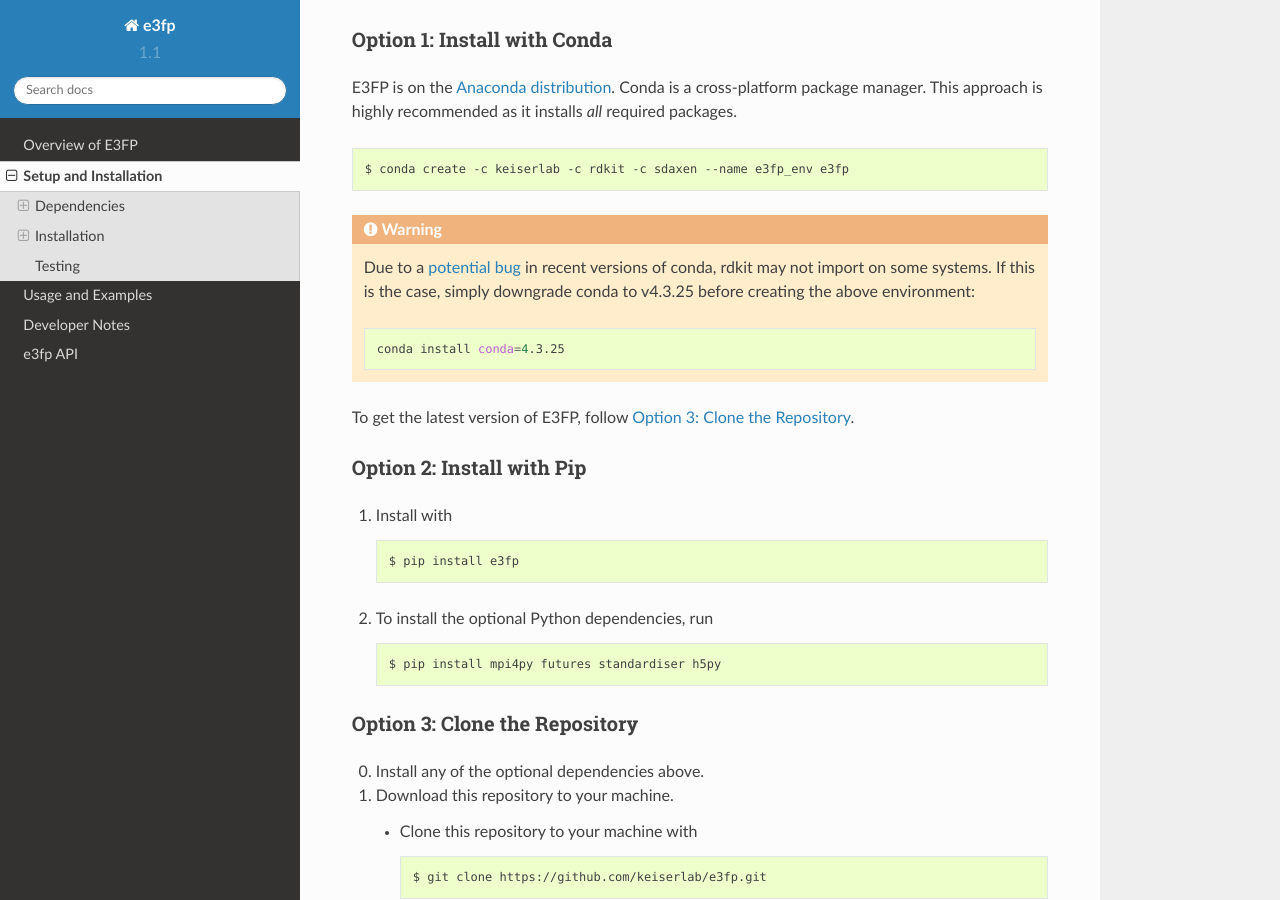
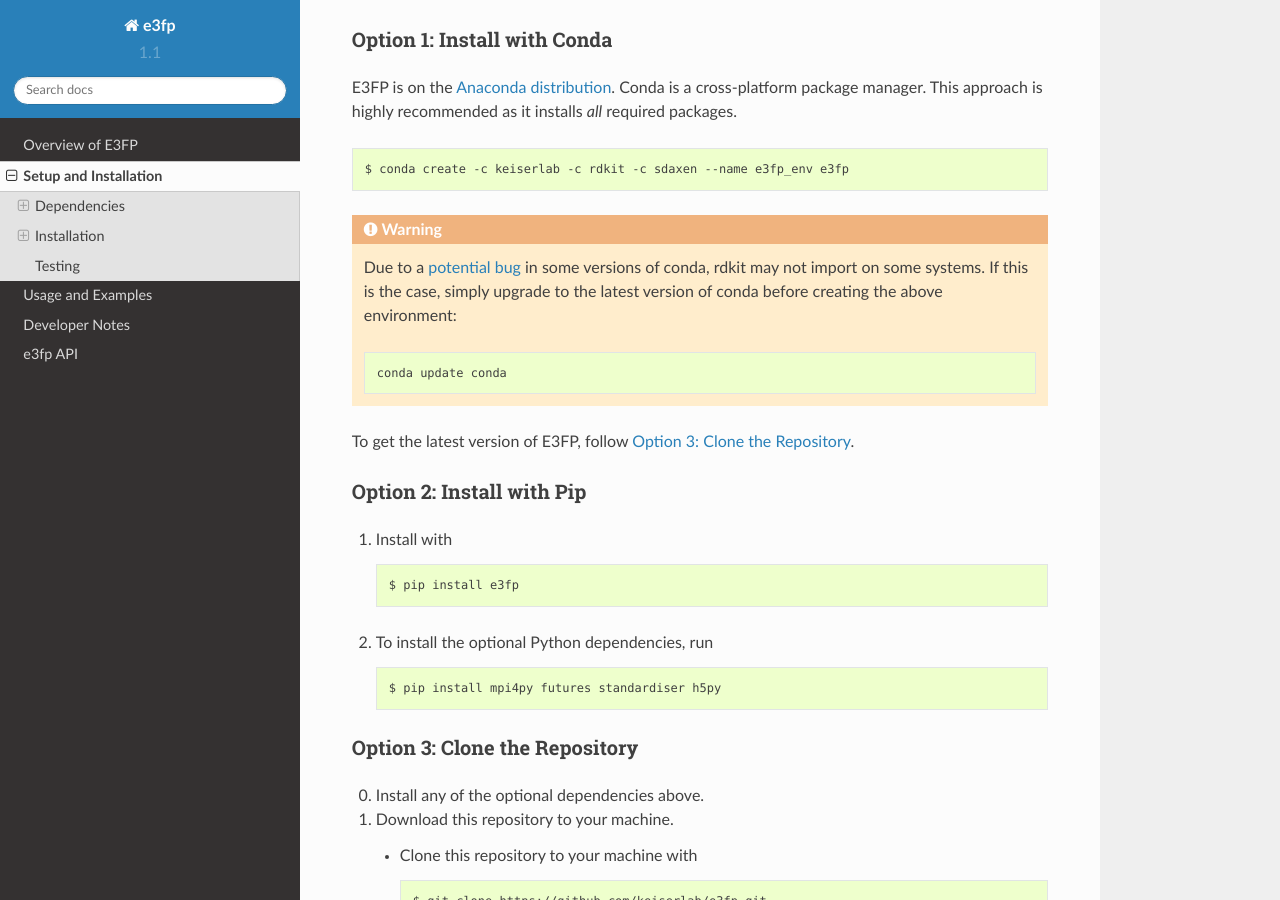
Before and after one commit to keiserlab/e3fp, a Sphinx documentation site: the page built from doc/source/install.rst, in a window 1280 px wide and 900 px high, scrolled down 898 px. Built offline with Sphinx 7.4.7 and the Read the Docs theme 2.0.0, drawn with Linux system fonts in a browser that asks for light colours.

Commit message:
Use most recent version of conda
Installing rdkit with recent conda versions seems to work fine. See
rdkit/rdkit#1617

```diff
--- a/doc/source/install.rst
+++ b/doc/source/install.rst
@@ -58,13 +58,13 @@
 
 .. warning:: Due to a
   `potential bug <https://www.mail-archive.com/rdkit-discuss@lists.sourceforge.net/msg07315.html>`_
-  in recent versions of conda, rdkit may not import on some systems. If this is
-  the case, simply downgrade conda to v4.3.25 before creating the above
+  in some versions of conda, rdkit may not import on some systems. If this is
+  the case, simply upgrade to the latest version of conda before creating the above
   environment:
 
   .. code:: bash
 
-    conda install conda=4.3.25
+    conda update conda
 
 To get the latest version of E3FP, follow :ref:`Option 3: Clone the Repository`.
 
```
Also changed, not shown: .travis.yml.
